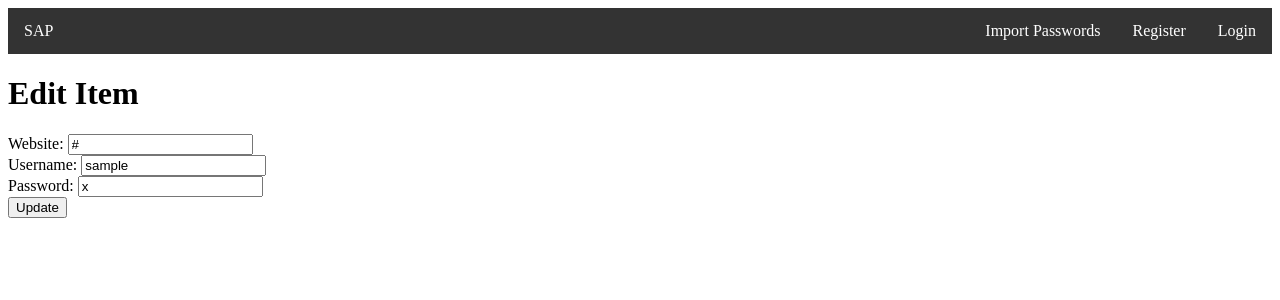
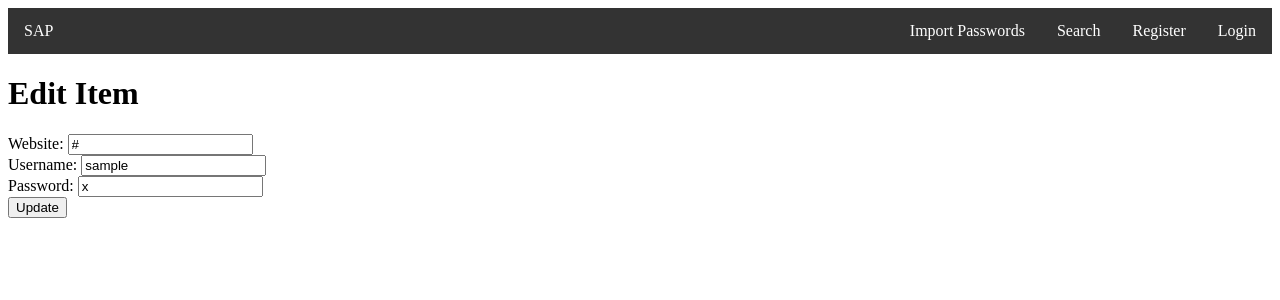
Before and after one commit to nicsaw/awesome-pot, a Flask app: page /edit/1 in a window 1280 px wide. Shown: the top 300 px of the page. Run offline with Flask 3, Linux system fonts and the light colour scheme; tables that the repository leaves empty hold one stand-in row (values such as "Sample post").

Commit message:
Add search to navbar

```diff
--- a/honeypot-web/templates/base.html
+++ b/honeypot-web/templates/base.html
@@ -31,6 +31,7 @@
         <a href="{{ url_for('index') }}">SAP</a>
         <a href="{{ url_for('login') }}" class="right">Login</a>
         <a href="{{ url_for('register') }}" class="right">Register</a>
+        <a href="{{ url_for('search') }}" class="right">Search</a>
         <a href="{{ url_for('import_passwords') }}" class="right">Import Passwords</a>
     </nav>
 
```
